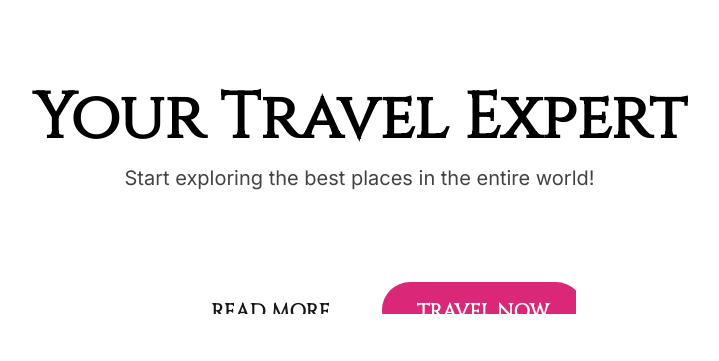
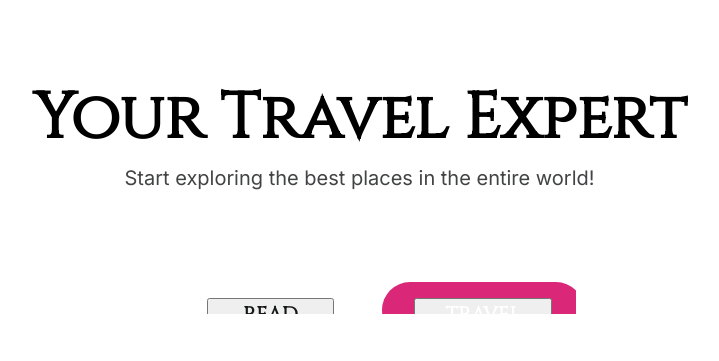
Before and after one commit to gabriel80546/Jornada-do-zero-primeira-vaga-Rocketseat, a plain HTML site: page index.html in a window 1280 px wide. Shown: the whole page, without its empty margins (55-774 px from the left). Drawn offline with Linux system fonts and the light colour scheme.

Commit message:
adicionando botoes

```diff
--- a/index.html
+++ b/index.html
@@ -13,10 +13,10 @@
     </div>
     <div class="v6_46">
       <div class="v102_16">
-        <span class="v6_48">READ MORE</span>
+        <button class="v6_48">READ MORE</span>
       </div>
       <div class="v102_15">
-        <span class="v6_47">TRAVEL NOW</span>
+        <button class="v6_47">TRAVEL NOW</span>
       </div>
     </div>
   </div>
```
